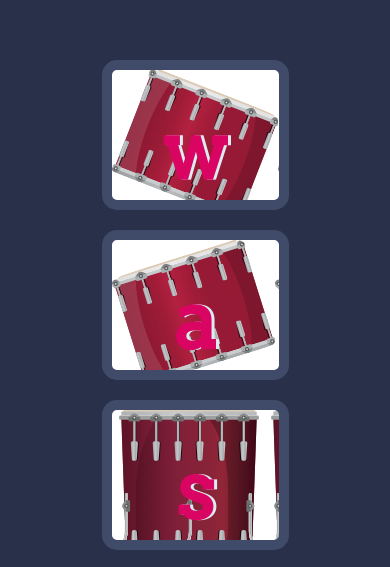
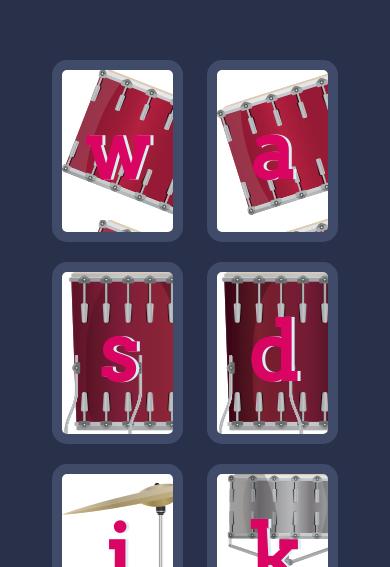
Before and after one commit to AravindPugal/Drum-Kit, a plain HTML site: page index.html in a window 390 px wide. Shown: the part 255-822 px from the top of the page. Drawn offline with Linux system fonts and the light colour scheme; a web font is replaced by a local one.

Commit message:
Update styles.css

```diff
--- a/styles.css
+++ b/styles.css
@@ -73,8 +73,7 @@ footer {
   text-shadow: 3px 0 #DBEDF3;
   border-radius: 15px;
   display: inline-block;
-  width: 150px;
-  height: 150px;
+  width: 10%;
   text-align: center;
   margin: 10px;
   background-color: white;
@@ -83,8 +82,23 @@ footer {
   font-family: 'Lexend Peta', sans-serif;
   opacity: 0.3;
 }
+@media screen and (max-width:1100px){
+   .drum{
+     width:15%;
+   }
+}
+@media screen and (max-width:950px){
+   .drum{
+     width:20%;
+   }
+}
+@media screen and (max-width:700px){
+   .drum{
+     width:25%;
+   }
+}
 @media screen and (max-width:600px){
    .drum{
-     width:50%;
+     width:35%;
    }
 }
```
